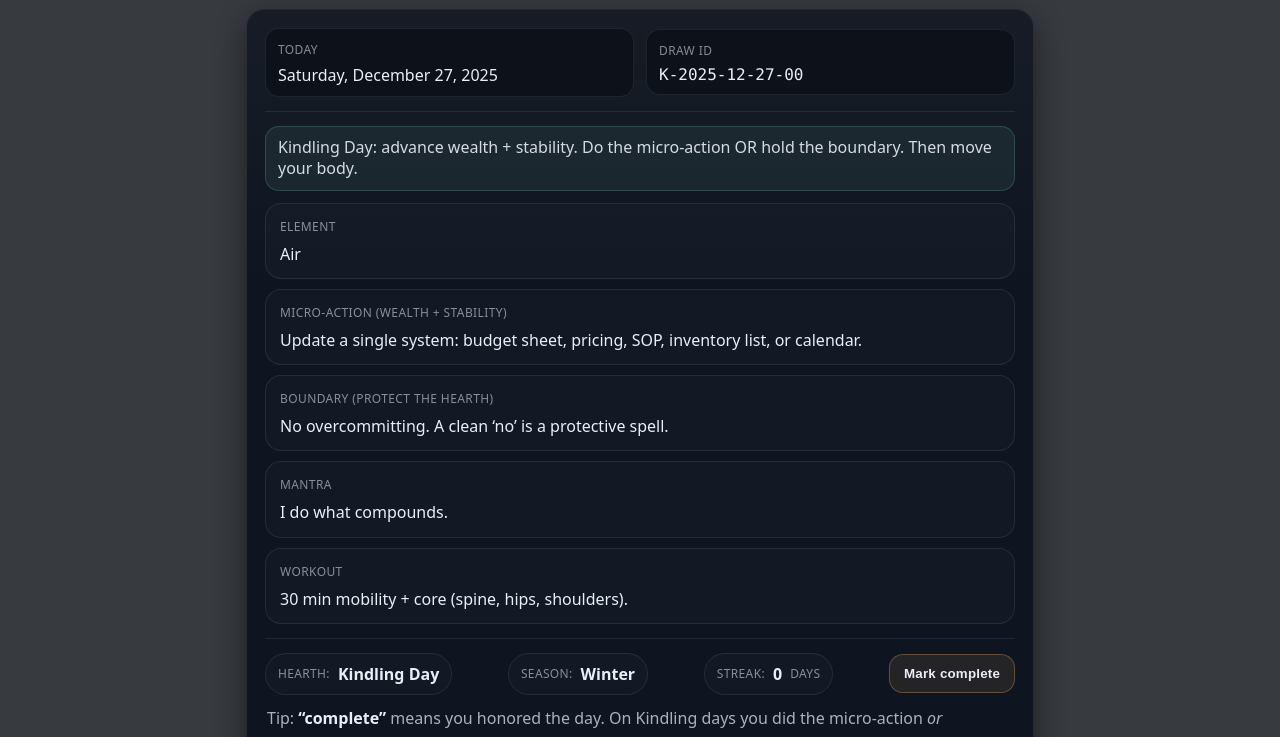
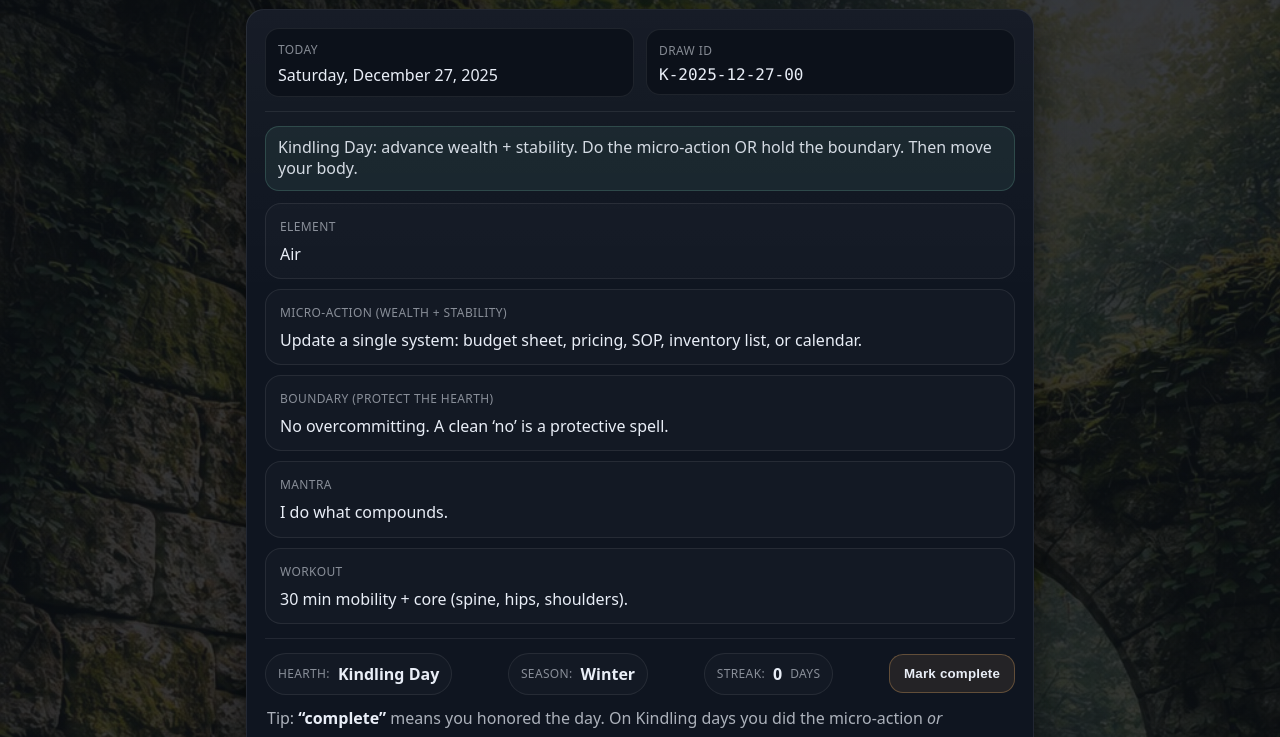
Before and after one commit to theblackstaginn/Kindling, a plain HTML site: page index.html in a window 1280 px wide. Shown: the part 107-844 px from the top of the page. Drawn offline with Linux system fonts and the light colour scheme.

Commit message:
Update styles.css

```diff
--- a/styles.css
+++ b/styles.css
@@ -24,7 +24,7 @@ body{
       rgba(11,15,20,0.82),
       rgba(11,15,20,0.82)
     ),
-    url("bg-ruins.jpg");
+    url("bg-ruins-v2.jpg");
 
   background-size: cover;
   background-position: center;
```
